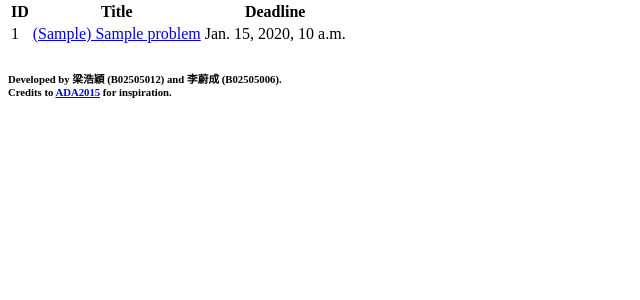
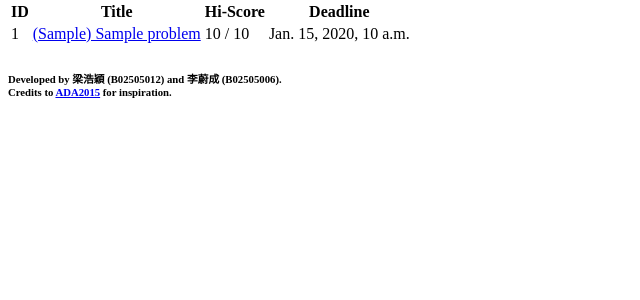
Before and after one commit to hyl0327/esoe_oop_judge, a Django app: a page that uses web/judge/templates/judge/problem_list.html in a window 1280 px wide. Shown: the part 26-326 px from the top of the page, without its empty margins (0-640 px from the left). Run offline with Django 3.2, Linux system fonts and the light colour scheme; a user stored in the database is signed in; tables that the repository leaves empty hold one stand-in row (values such as "Sample post").

Commit message:
Add Hi-Score

```diff
--- a/web/judge/models.py
+++ b/web/judge/models.py
@@ -75,7 +75,7 @@ class Submission(models.Model):
                                        ('RE', 'Runtime Error'),
                                        ('CE', 'Compile Error')),
                               blank=True)
-    score = models.IntegerField(null=True, blank=True)
+    score = models.IntegerField(null=True, blank=True, db_index=True)
     running_time = models.IntegerField(null=True, blank=True)  # in ms
 
     submission_datetime = models.DateTimeField()
--- a/web/judge/templates/judge/problem_detail.html
+++ b/web/judge/templates/judge/problem_detail.html
@@ -35,6 +35,7 @@
 </ul>
 
 <h3>My Submissions</h3>
+<p>Hi-Score: {{ profile_hiscore }} / {{ problem.testcase_amount }}</p>
 <table>
   <thead>
     <tr>
@@ -46,7 +47,7 @@
     </tr>
   </thead>
   <tbody>
-    {% for submission in submission_set.all %}
+    {% for submission in profile_submission_set.all %}
     <tr>
       <td>{{ submission.pk }}</td>
       <td>{{ submission.get_status_display }}</td>
--- a/web/judge/templates/judge/problem_list.html
+++ b/web/judge/templates/judge/problem_list.html
@@ -6,14 +6,16 @@
     <tr>
       <th>ID</th>
       <th>Title</th>
+      <th>Hi-Score</th>
       <th>Deadline</th>
     </tr>
   </thead>
   <tbody>
-    {% for problem in problem_list %}
+    {% for problem, profile_hiscore in problem_profile_hiscore_list %}
     <tr>
       <td>{{ problem.pk }}</td>
       <td><a href="{% url 'judge:problem_detail' problem.pk %}">{{ problem }}</a></td>
+      <td>{{ profile_hiscore }} / {{ problem.testcase_amount }}</td>
       <td>{{ problem.deadline_datetime }}</td>
     </tr>
     {% endfor %}
--- a/web/judge/views.py
+++ b/web/judge/views.py
@@ -4,6 +4,7 @@ from django.shortcuts import render, get_object_or_404
 from django.views import generic
 from django.contrib import messages
 
+from django.db.models import Max
 from django.contrib.auth.models import User
 from .models import Problem
 
@@ -32,15 +33,33 @@ def logout(request):
 class ProblemListView(generic.ListView):
     model = Problem
 
+    def get_context_data(self, *args, **kwargs):
+        context = super(ProblemListView, self).get_context_data(*args, **kwargs)
+
+        profile = self.request.user.profile
+        problem_list = self.get_queryset()
+
+        profile_hiscore_list = []
+        for problem in problem_list:
+            profile_submission_set = problem.submission_set.filter(profile=profile)
+            profile_hiscore_list.append(profile_submission_set.aggregate(Max('score'))['score__max'])
+        context['problem_profile_hiscore_list'] = zip(problem_list, profile_hiscore_list)
+
+        return context
+
 class ProblemDetailView(generic.DetailView):
     model = Problem
 
     def get_context_data(self, *args, **kwargs):
         context = super(ProblemDetailView, self).get_context_data(*args, **kwargs)
 
+        profile = self.request.user.profile
         problem = self.get_object()
-        profile = self.request.user.profile
-        context['submission_set'] = problem.submission_set.filter(profile=profile)
+
+        profile_submission_set = problem.submission_set.filter(profile=profile)
+        context['profile_submission_set'] = profile_submission_set
+
+        context['profile_hiscore'] = profile_submission_set.aggregate(Max('score'))['score__max']
 
         return context
 
@@ -67,8 +86,8 @@ def profile(request):
         password_change_form = PasswordChangeForm(data=request.POST, user=user)
 
         # for it to be regarded as successful (such that the user gets
-        # redirected back to judge:profile), all changed forms must be valid and
-        # saved already; otherwise, render the view with all forms again (with
+        # redirected back to profile), all changed forms must be valid and saved
+        # already; otherwise, render the view with all forms again (with
         # unchanged ones replaced by unbound ones, so as to clean their errors),
         # in order for the user to know what errors have occurred
         n_undone_forms = update_bitbucket_form.has_changed() + password_change_form.has_changed()
```
Also changed, not shown: web/judge/migrations/0003_auto_20160223_2222.py (added).
